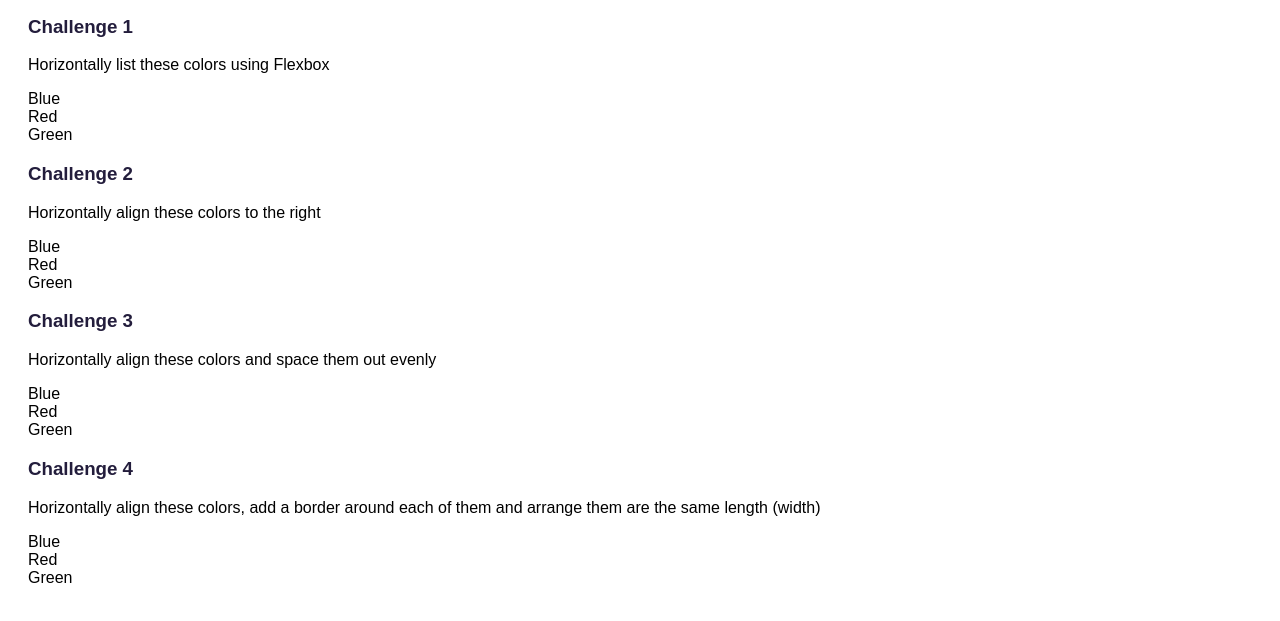
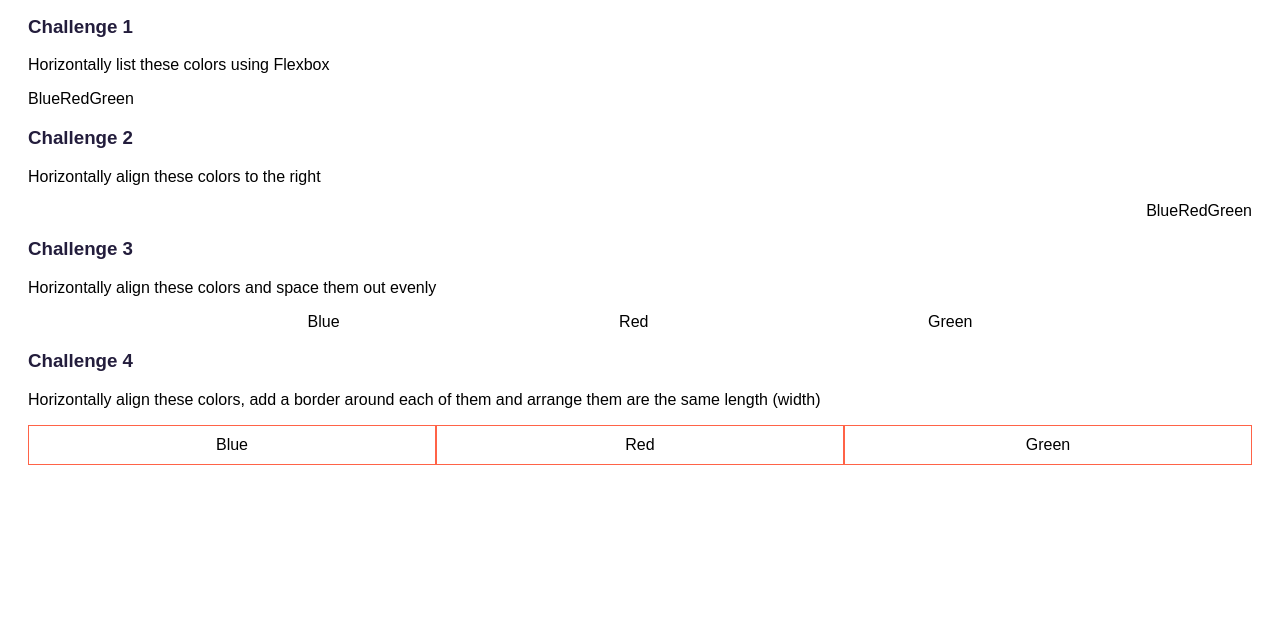
Before and after one commit to farzanehFathi/SheCodes-responisve-overview, a plain HTML site: page challenge4/index.html in a window 1280 px wide. Shown: the part 153-774 px from the top of the page. Drawn offline with Linux system fonts and the light colour scheme.

Commit message:
challenge 4 done

```diff
--- a/challenge4/src/styles.css
+++ b/challenge4/src/styles.css
@@ -21,3 +21,25 @@ h3 {
   margin: 30px auto;
   width: 150px;
 }
+
+.challenge-1 {
+  display: flex;
+}
+.challenge-2 {
+  display: flex;
+  justify-content: flex-end;
+}
+
+.challenge-3 {
+  display: flex;
+  justify-content: space-evenly;
+}
+.challenge-4 {
+  display: flex;
+}
+.challenge-4 div {
+  padding: 10px;
+  border: 1px solid tomato;
+  flex: 1;
+  text-align: center;
+}
```
